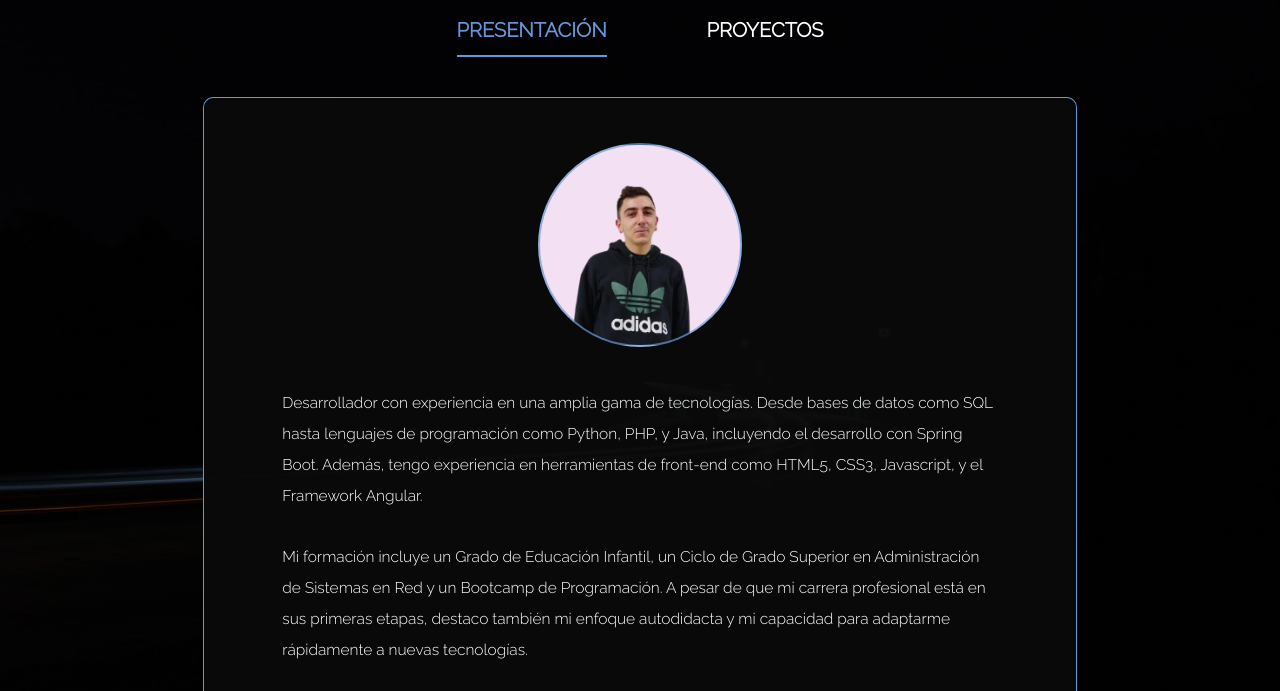
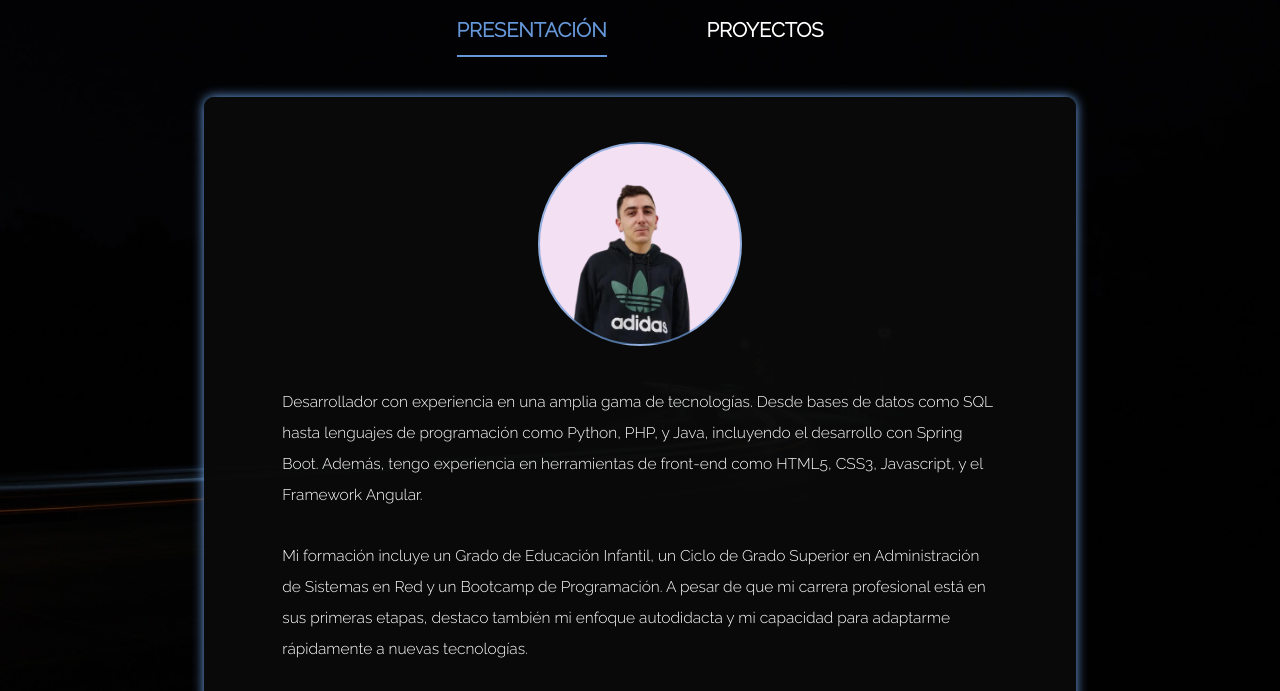
Before and after one commit to drodriguez98/briefcase, a plain HTML site: page index.html in a window 1280 px wide. Shown: the part 97-788 px from the top of the page. Drawn offline with Linux system fonts and the light colour scheme.

Commit message:
add shadow in presentation section

```diff
--- a/styles.css
+++ b/styles.css
@@ -108,7 +108,7 @@ body {
     font-family: 'Raleway', sans-serif;
     background-color: rgba(10, 10, 10, 0.98);
     color: white;
-    border: 1px solid rgba(113, 169, 241, 0.9);
+    box-shadow: 0 0 12px rgba(113, 169, 241);
     /* transition: transform 0.3s ease-in-out; */
 }
 
```
